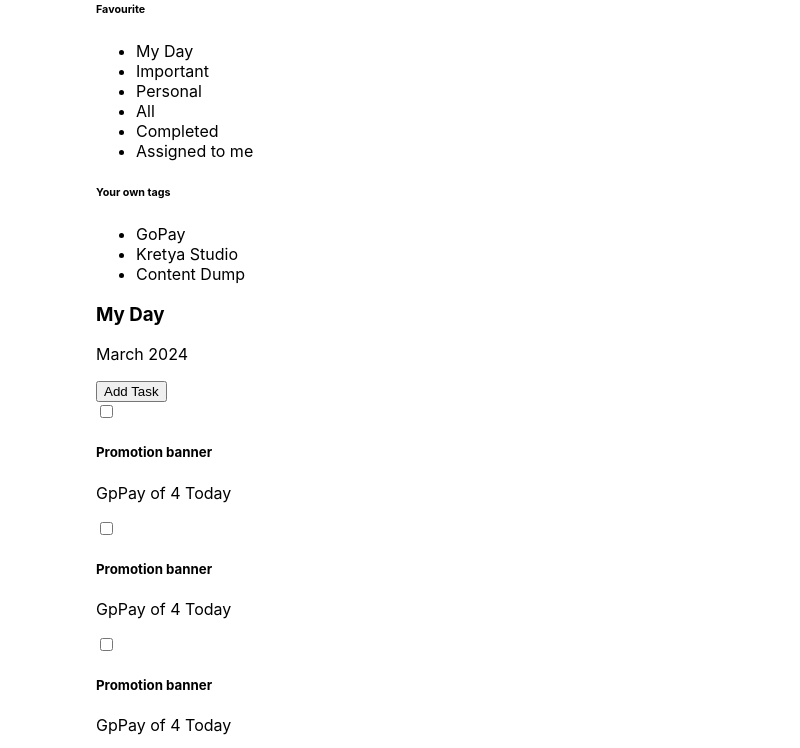
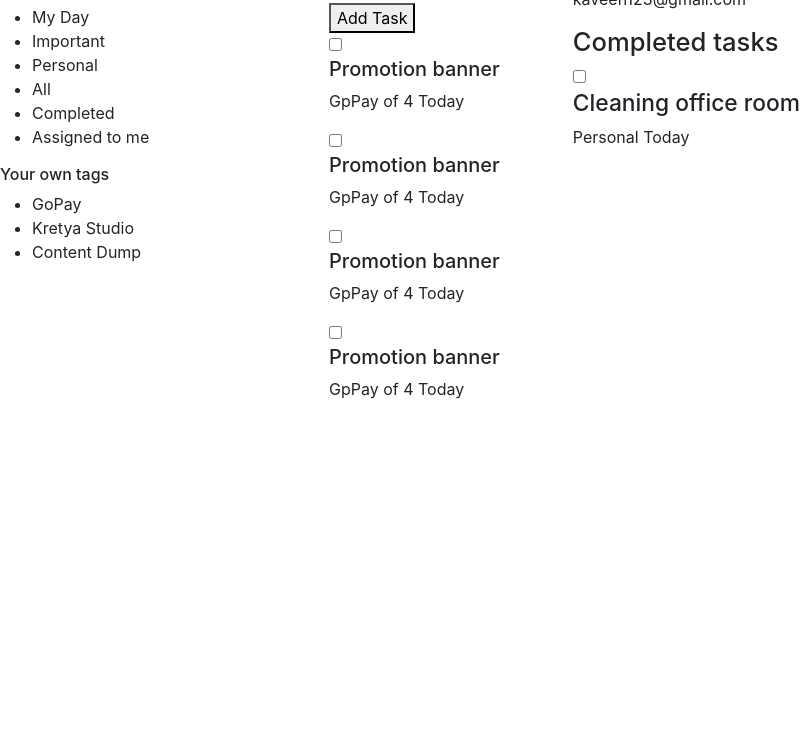
Before and after one commit to Kaveenxz/Electron-app, an Electron app: page src/index.html in a window 800 px wide. Shown: the part 76-824 px from the top of the page. After the commit the page ends 800 px from the top, so only its background shows below. Drawn offline with Linux system fonts and the light colour scheme.

Commit message:
intergrate bootstrap

```diff
--- a/src/index.css
+++ b/src/index.css
@@ -1,7 +1,10 @@
 body {
   font-family: -apple-system, BlinkMacSystemFont, 'Segoe UI', Roboto, Helvetica,
     Arial, sans-serif;
-  margin: auto;
-  max-width: 38rem;
-  padding: 2rem;
+  margin: 0;
+  padding: 0;
 }
+.main{
+  display: flex;
+  justify-content: space-between;
+}
--- a/src/index.html
+++ b/src/index.html
@@ -4,6 +4,7 @@
 <head>
   <meta charset="UTF-8" />
   <title>Hello World!</title>
+  <link rel="stylesheet" href="css/bootstrap.min.css">
   <link rel="stylesheet" href="index.css" />
 </head>
 
@@ -11,6 +12,7 @@
   <div class="main">
     <div class="left">
       <a href="index.html"> Rutinitas</a>
+      <br>
       <input type="search">
 
       <h6>Favourite</h6>
@@ -85,6 +87,8 @@
     </div>
   </div>
 
+
+  <script src="js/bootstrap.min.js"></script>
 </body>
 
 </html>
```
Also changed, not shown: src/css/bootstrap.min.css (added), src/js/bootstrap.min.js (added).
